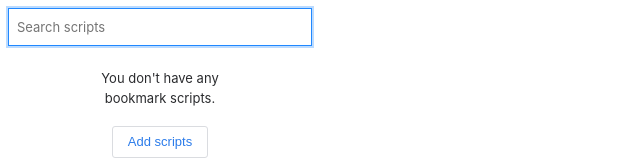
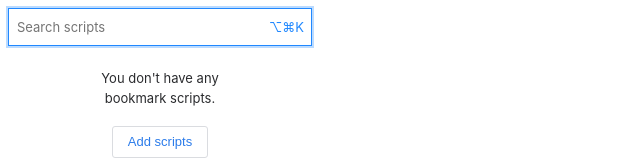
Before and after one commit to anthonyec/powerlet, a React app: page / in a window 1280 px wide. Shown: the top 160 px of the page, without its empty margins (0-640 px from the left). Built offline with nearby package versions, Linux system fonts and the light colour scheme; no server answers.

Commit message:
Add dummy shortcut UI

```diff
--- a/src/background/index.js
+++ b/src/background/index.js
@@ -13,7 +13,7 @@ function updateTitleWithShortcut() {
       Command: '⌘',
       Period: '.',
       Comma: ','
-    }
+    };
 
     chrome.commands.getAll(function(commands) {
       const normalizedCommands = commands.map((command) => {
--- a/src/popup/app.jsx
+++ b/src/popup/app.jsx
@@ -143,7 +143,8 @@ export default function App() {
         onChange={handleInputChange}
         placeholder="Search scripts"
         defaultValue={keysPressed}
-      />
+        shortcut={!searchQuery ? '⌥⌘K' : ''}
+      ></SearchField>
 
       {bookmarklets.length !== 0 && (
         <ScrollView y={scrollViewY} onScroll={handleOnScroll}>
--- a/src/popup/components/search_field/index.jsx
+++ b/src/popup/components/search_field/index.jsx
@@ -7,10 +7,15 @@ function SearchField(
     onKeyDown = () => {},
     onChange = () => {},
     placeholder = '',
-    defaultValue = ''
+    defaultValue = '',
+    shortcut = ''
   },
   ref
 ) {
+  const shortcutClassName = shortcut
+    ? 'search-field__shortcut'
+    : 'search-field__shortcut search-field__shortcut--hidden';
+
   return (
     <div className="search-field">
       <input
@@ -26,6 +31,7 @@ function SearchField(
         autocapitalize="off"
         spellcheck="false"
       />
+      <div className={shortcutClassName}>⌥⌘K</div>
     </div>
   );
 }
--- a/src/popup/components/search_field/search_field.css
+++ b/src/popup/components/search_field/search_field.css
@@ -1,5 +1,6 @@
 .search-field {
   padding: 8px;
+  position: relative;
 }
 
 .search-field__input {
@@ -21,3 +22,26 @@
   border-color: var(--global-focus-border-color);
   box-shadow: var(--global-focus-box-shadow);
 }
+
+.search-field__shortcut {
+  color: var(--global-focus-border-color);
+  display: flex;
+  align-items: center;
+  position: absolute;
+  right: 8px;
+  top: 8px;
+  bottom: 8px;
+  padding: 10px 8px;
+  pointer-events: none;
+  visibility: visible;
+  opacity: 1;
+  user-select: none;
+  transform: translateX(0);
+  transition: all 150ms ease-in-out;
+}
+
+.search-field__shortcut--hidden, .search-field__input:not(:focus) + .search-field__shortcut {
+  visibility: hidden;
+  opacity: 0;
+  transform: translateX(5px);
+}
```
